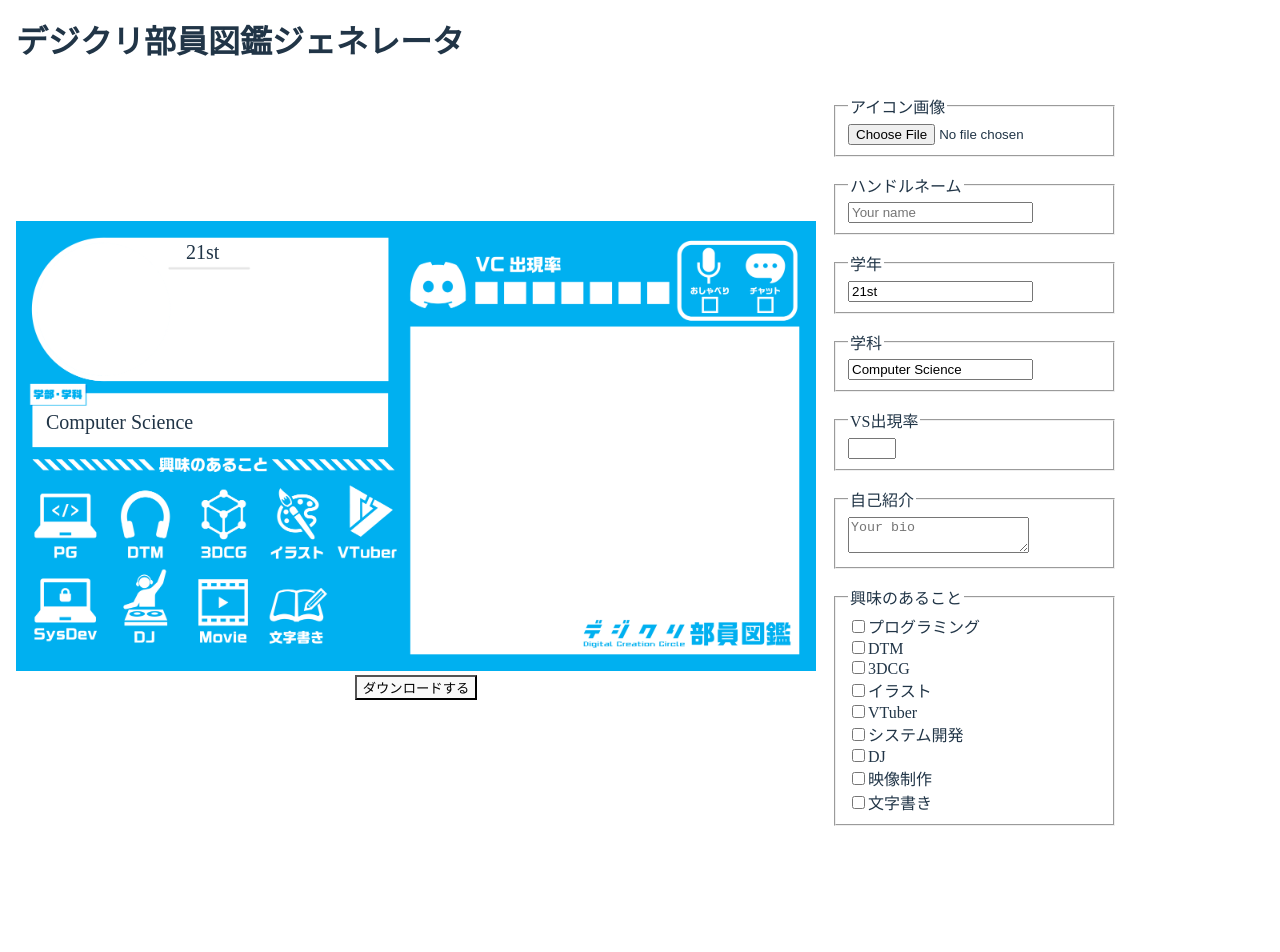
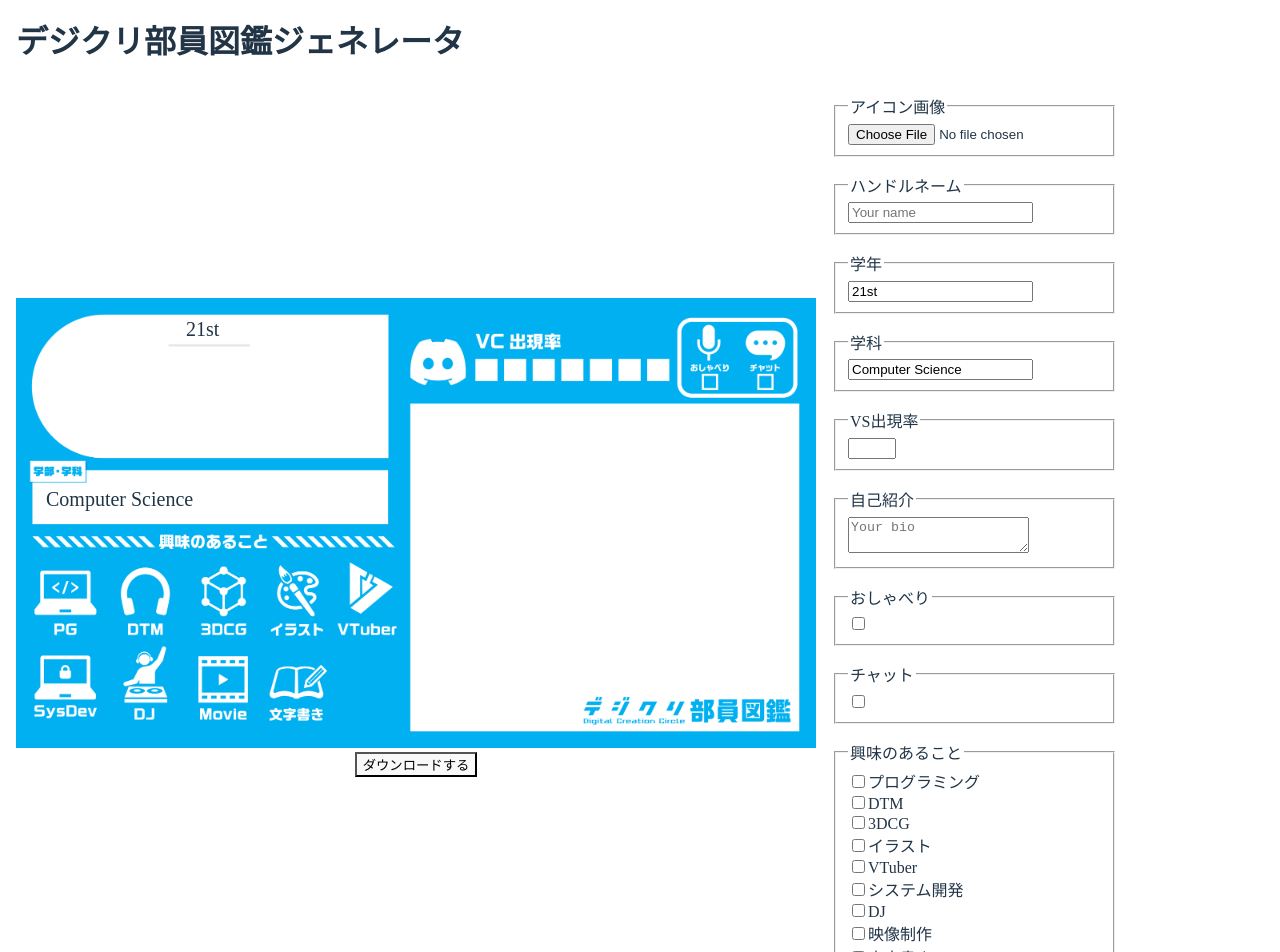
Before and after one commit to SIT-DigiCre/profile-generator, a React (Vite) app: page / in a window 1280 px wide. Shown: the top 952 px of the page. Before the commit the page ends 842 px from the top, so only its background shows below. Built offline with nearby package versions, Linux system fonts and the light colour scheme.

Commit message:
feat: speak and chat

```diff
--- a/src/libs/constant.ts
+++ b/src/libs/constant.ts
@@ -32,6 +32,14 @@ export const POSITIONS = {
     left: 4100,
     fontSize: 200,
   },
+  speak: {
+    top: 550,
+    left: 6700,
+  },
+  chat: {
+    top: 550,
+    left: 7250,
+  },
 } as const;
 
 export const INTERESETS = [
--- a/src/routes/index.tsx
+++ b/src/routes/index.tsx
@@ -23,6 +23,8 @@ function Index() {
   const [course, setCourse] = useState<string>("Computer Science");
   const [bio, setBio] = useState<string>("");
   const [vcRate, setVcRate] = useState<number>(0);
+  const [speak, setSpeak] = useState<boolean>(false);
+  const [chat, setChat] = useState<boolean>(false);
   const [interests, setInterests] = useState<string[]>([]);
 
   const downloadImage = () => {
@@ -112,6 +114,8 @@ function Index() {
               left={POSITIONS.vcRate.left + 100 * index}
             />
           ))}
+          {speak && <CircleBlock {...POSITIONS.speak} />}
+          {chat && <CircleBlock {...POSITIONS.chat} />}
           <TextBlock {...POSITIONS.bio} text={bio} />
           {interests.map((interest) => {
             const item = INTERESETS.find((item) => item.id === interest);
@@ -183,6 +187,14 @@ function Index() {
           />
         </fieldset>
         <fieldset>
+          <legend>おしゃべり</legend>
+          <input type="checkbox" onChange={(e) => setSpeak(e.target.checked)} />
+        </fieldset>
+        <fieldset>
+          <legend>チャット</legend>
+          <input type="checkbox" onChange={(e) => setChat(e.target.checked)} />
+        </fieldset>
+        <fieldset>
           <legend>興味のあること</legend>
           {INTERESETS.map((item) => (
             <div key={item.id}>
```
